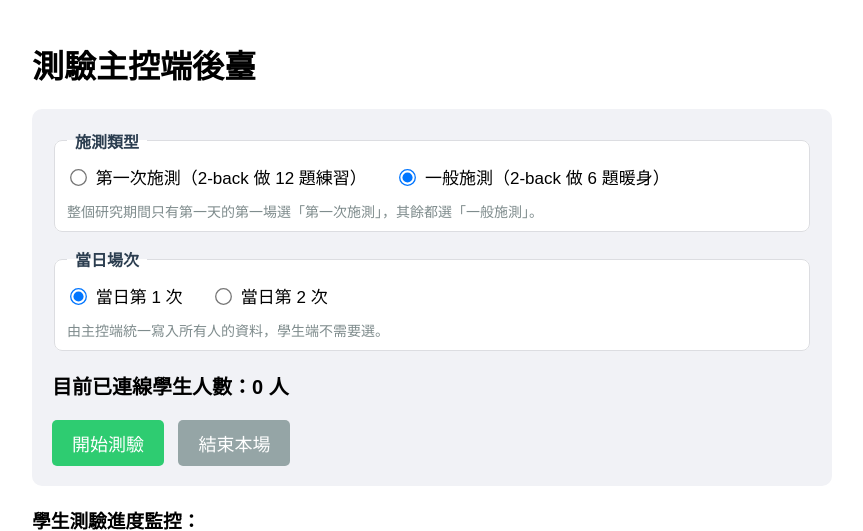
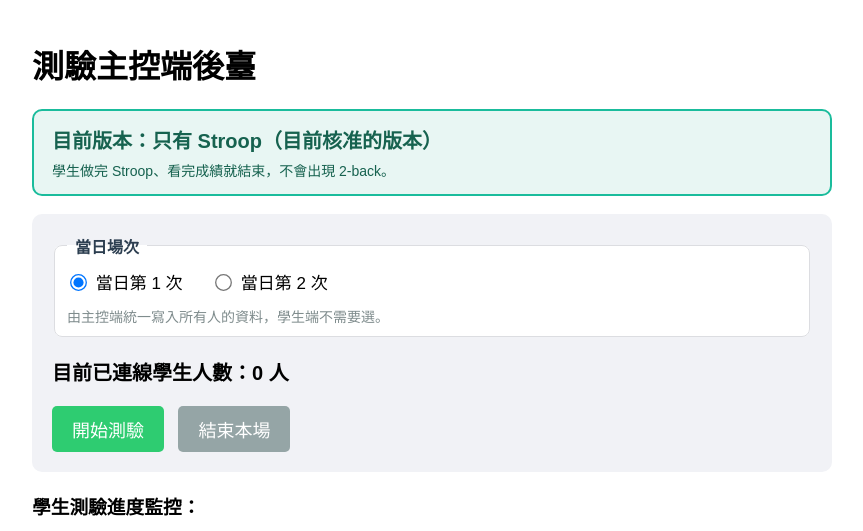
Before and after one commit to wayne990710/cognitive_performence_tests, a Flask app: page /admin in a window 1280 px wide. Shown: the top 531 px of the page, without its empty margins (208-1071 px from the left). Run offline with Flask 3, Linux system fonts and the light colour scheme; parts of the project's set-up code (start-up, migrations or seed data) failed here and were passed over; some libraries are stand-ins or nearby versions.

Commit message:
拆成「只有 Stroop」與「Stroop＋2-back」兩種版本，預設只有 Stroop
REC 變更案（加入 2-back）仍在審查中，研究參與者簽署的知情同意書與目前核准的
計畫書都只包含 Stroop，變更案通過之前不能施測 2-back。

- 以啟動參數切換：python app.py 只有 Stroop（預設）；
  python app.py --with-2back 才加入 2-back。不做成主控端網頁選項，避免現場誤點
- 版本同時顯示在啟動訊息、主控端頁面最上方的色塊與開始測驗的確認視窗
- 只有 Stroop 時：學生看完成績即結束，不出現任何 2-back 畫面；主控端隱藏
  施測類型選項；伺服器拒絕所有 2-back 請求，不發題、不收資料、不建 2-back CSV
- Stroop CSV 新增 Test_Set 欄位（Stroop／Stroop+2-back），只有 Stroop 的場次
  Practice_Type 寫「不適用」，方便日後合併變更案通過前後的資料
- 新增兩個雙擊即可啟動的 .bat 檔

Co-Authored-By: Claude Opus 5 <noreply@anthropic.com>

```diff
--- a/app.py
+++ b/app.py
@@ -1,18 +1,26 @@
-# 執行方式：在 stroop_project 資料夾下輸入 python app.py
-# 啟動後畫面會直接印出主控端與學生端的網址，不需要自己去查 IP。
+# 執行方式（在程式資料夾下）：
+#   python app.py               只有 Stroop（目前 REC 核准的版本，預設）
+#   python app.py --with-2back  Stroop + 2-back（REC 變更案核准後才能使用）
+# 啟動後畫面會直接印出主控端與學生端的網址，以及目前是哪一種版本。
 #
-# 一場施測的流程：
+# 只有 Stroop 的流程：
+#   主控端選「當日場次」→ 按開始
+#   → 學生做 Stroop（8 題練習 + 24 題正式）
+#   → 顯示個人成績與排名，測驗結束
+#
+# Stroop + 2-back 的流程：
 #   主控端選「施測類型」與「當日場次」→ 按開始
 #   → 學生做 Stroop（8 題練習 + 24 題正式）
 #   → 顯示個人成績與排名，倒數後自動進入 2-back 說明頁
 #   → 2-back（第一次施測 12 題練習／其後 6 題暖身，接 30 題正式）
 #   → 顯示「完成」，不顯示任何成績
 #
-# 資料落檔：開始測驗時即建立兩個 CSV，之後逐筆附加寫入，
+# 資料落檔：第一筆資料進來時才建立 CSV，之後逐筆附加寫入，
 #          手機斷線或伺服器重啟都不影響已寫入的資料。
 
 import os
 import csv
+import argparse
 import socket
 import warnings
 from datetime import datetime, timezone
@@ -34,8 +42,18 @@ with warnings.catch_warnings():
 
 OUTPUT_DIR = 'output'
 
+# 是否啟用 2-back 工作記憶測驗。
+# 同意書與目前核准的計畫書只包含 Stroop，REC 變更案通過之前一律不能施測 2-back，
+# 因此預設關閉，必須在啟動時明確加上 --with-2back 才會打開。
+# 刻意不做成主控端網頁上的選項：網頁選項容易在施測現場被誤點，
+# 啟動參數則要重開伺服器才能改變，也會清楚印在啟動訊息與主控端頁面上。
+TWOBACK_ENABLED = False
+
+TEST_SET_STROOP_ONLY = 'Stroop'
+TEST_SET_WITH_TWOBACK = 'Stroop+2-back'
+
 STROOP_HEADER = [
-    "Session_ID", "Session_Slot", "Practice_Type", "Student_ID", "Attempt",
+    "Session_ID", "Session_Slot", "Test_Set", "Practice_Type", "Student_ID", "Attempt",
     "Trial", "Condition", "Stimulus_Onset", "Reaction_Time_ms", "Is_Correct",
     "Page_Hidden",
 ]
@@ -115,6 +133,20 @@ def session_payload():
         'server_time_ms': server_time_ms(),
         'practice_type': session_info['practice_type'],
         'session_slot': session_info['session_slot'],
+        'twoback_enabled': TWOBACK_ENABLED,
+    }
+
+
+def session_info_payload():
+    """發給主控端的本場資訊。"""
+    return {
+        'session_id': session_info['session_id'],
+        'test_set': session_info['test_set'],
+        'twoback_enabled': TWOBACK_ENABLED,
+        'practice_type': session_info['practice_type'],
+        'session_slot': session_info['session_slot'],
+        'stroop_csv': session_info['stroop_csv'],
+        'twoback_csv': session_info['twoback_csv'],
     }
 
 
@@ -184,12 +216,12 @@ def append_csv(path, header, row):
 
 @app.route('/')
 def index():
-    return render_template('client.html')
+    return render_template('client.html', twoback_enabled=TWOBACK_ENABLED)
 
 
 @app.route('/admin')
 def admin():
-    return render_template('admin.html')
+    return render_template('admin.html', twoback_enabled=TWOBACK_ENABLED)
 
 
 @socketio.on('join')
@@ -241,9 +273,14 @@ def handle_start(data=None):
 
     data = as_dict(data)
 
-    practice_type = data.get('practice_type', 'regular')
-    if practice_type not in ('first', 'regular'):
-        practice_type = 'regular'
+    if TWOBACK_ENABLED:
+        practice_type = data.get('practice_type', 'regular')
+        if practice_type not in ('first', 'regular'):
+            practice_type = 'regular'
+    else:
+        # 只有 Stroop 時沒有練習／暖身之分，這一欄寫明「不適用」，
+        # 避免之後合併資料時被誤以為是 2-back 的一般施測。
+        practice_type = '不適用'
 
     try:
         session_slot = int(data.get('session_slot', 1))
@@ -263,10 +300,12 @@ def handle_start(data=None):
 
     session_id = datetime.now().strftime("%Y%m%d_%H%M%S")
     stroop_csv = os.path.join(OUTPUT_DIR, "stroop_%s.csv" % session_id)
-    twoback_csv = os.path.join(OUTPUT_DIR, "twoback_%s.csv" % session_id)
+    twoback_csv = (os.path.join(OUTPUT_DIR, "twoback_%s.csv" % session_id)
+                   if TWOBACK_ENABLED else None)
 
     session_info = {
         'session_id': session_id,
+        'test_set': TEST_SET_WITH_TWOBACK if TWOBACK_ENABLED else TEST_SET_STROOP_ONLY,
         'practice_type': practice_type,
         'session_slot': session_slot,
         'stroop_csv': stroop_csv,
@@ -277,13 +316,7 @@ def handle_start(data=None):
         connected_users[sid]['status'] = 'Stroop 測驗中'
     broadcast_users()
 
-    emit('session_info', {
-        'session_id': session_id,
-        'practice_type': practice_type,
-        'session_slot': session_slot,
-        'stroop_csv': stroop_csv,
-        'twoback_csv': twoback_csv,
-    }, broadcast=True)
+    emit('session_info', session_info_payload(), broadcast=True)
 
     emit('test_started', session_payload(), broadcast=True)
 
@@ -310,6 +343,7 @@ def handle_submit(data):
             append_csv(session_info['stroop_csv'], STROOP_HEADER, [
                 session_info['session_id'],
                 session_info['session_slot'],
+                session_info['test_set'],
                 session_info['practice_type'],
                 csv_safe(clean_student_id(r.get('student_id', student_id))),
                 attempt,
@@ -340,7 +374,8 @@ def handle_submit(data):
     }
 
     if request.sid in connected_users:
-        connected_users[request.sid]['status'] = 'Stroop 已完成'
+        # 只有 Stroop 時，交完 Stroop 就是整場結束
+        connected_users[request.sid]['status'] = 'Stroop 已完成' if TWOBACK_ENABLED else '已完成'
         broadcast_users()
 
     sorted_sids = sorted(completed_stats.keys(),
@@ -363,7 +398,8 @@ def handle_request_twoback():
 
     序列在伺服器端生成，每位學生各自獨立，避免鄰座互相對照。
     """
-    if not session_info:
+    # 未啟用 2-back 時伺服器一律拒絕，就算學生端被竄改也拿不到題目。
+    if not session_info or not TWOBACK_ENABLED:
         return
 
     student_id = connected_users.get(request.sid, {}).get('student_id', '未知')
@@ -394,7 +430,8 @@ def handle_request_twoback():
 @socketio.on('twoback_trial')
 def handle_twoback_trial(data):
     """2-back 每答完一題就回傳一筆，立刻落檔。"""
-    if not session_info:
+    # 未啟用 2-back 時不收任何 2-back 資料，也不會建立 2-back 的 CSV。
+    if not session_info or not TWOBACK_ENABLED:
         return
 
     data = as_dict(data)
@@ -421,6 +458,8 @@ def handle_twoback_trial(data):
 
 @socketio.on('twoback_done')
 def handle_twoback_done():
+    if not TWOBACK_ENABLED:
+        return
     if request.sid in connected_users:
         connected_users[request.sid]['status'] = '已完成'
         broadcast_users()
@@ -465,13 +504,7 @@ def handle_time_sync(data):
 def handle_request_status():
     """主控端重新整理後，取回目前場次狀態。"""
     if session_info:
-        emit('session_info', {
-            'session_id': session_info['session_id'],
-            'practice_type': session_info['practice_type'],
-            'session_slot': session_info['session_slot'],
-            'stroop_csv': session_info['stroop_csv'],
-            'twoback_csv': session_info['twoback_csv'],
-        }, to=request.sid)
+        emit('session_info', session_info_payload(), to=request.sid)
     broadcast_users()
 
 
@@ -531,6 +564,11 @@ def print_startup_banner(port):
     print()
     print(line)
     print('  認知測驗伺服器已啟動')
+    if TWOBACK_ENABLED:
+        print('  測驗版本：Stroop + 2-back 工作記憶測驗')
+        print('  ※ 僅限 REC 變更案核准後使用')
+    else:
+        print('  測驗版本：只有 Stroop（目前核准的版本）')
     print(line)
 
     if ip:
@@ -558,6 +596,13 @@ def print_startup_banner(port):
 
 
 if __name__ == '__main__':
+    parser = argparse.ArgumentParser(description='認知測驗伺服器')
+    parser.add_argument(
+        '--with-2back', action='store_true',
+        help='加入 2-back 工作記憶測驗（僅限 REC 變更案核准後使用）')
+    args = parser.parse_args()
+    TWOBACK_ENABLED = args.with_2back
+
     PORT = 5000
 
     if port_in_use(PORT):
--- a/templates/admin.html
+++ b/templates/admin.html
@@ -39,6 +39,11 @@
         }
         tr.dup-row td { background-color: #fdecea; }
 
+        .mode-banner { padding: 14px 18px; border-radius: 10px; margin-bottom: 18px; font-size: 20px; font-weight: bold; }
+        .mode-banner .mode-hint { font-size: 14px; font-weight: normal; margin-top: 6px; }
+        .mode-stroop { background-color: #e8f6f3; color: #16624f; border: 2px solid #1abc9c; }
+        .mode-full { background-color: #f4ecf7; color: #6c3483; border: 2px solid #8e44ad; }
+
         .status-waiting { color: #7f8c8d; }
         .status-stroop { color: #e67e22; font-weight: bold; }
         .status-stroop-done { color: #2980b9; font-weight: bold; }
@@ -49,13 +54,27 @@
 <body>
     <h1>測驗主控端後臺</h1>
 
+    {% if twoback_enabled %}
+    <div class="mode-banner mode-full">
+        目前版本：Stroop ＋ 2-back 工作記憶測驗
+        <div class="mode-hint">僅限 REC 變更案核准後使用。尚未核准時，請關閉伺服器，改用 python app.py 重新啟動。</div>
+    </div>
+    {% else %}
+    <div class="mode-banner mode-stroop">
+        目前版本：只有 Stroop（目前核准的版本）
+        <div class="mode-hint">學生做完 Stroop、看完成績就結束，不會出現 2-back。</div>
+    </div>
+    {% endif %}
+
     <div class="control-panel">
+        {% if twoback_enabled %}
         <fieldset>
             <legend>施測類型</legend>
             <label><input type="radio" name="practice_type" value="first"> 第一次施測（2-back 做 12 題練習）</label>
             <label><input type="radio" name="practice_type" value="regular" checked> 一般施測（2-back 做 6 題暖身）</label>
-            <p class="hint">整個研究期間只有第一天的第一場選「第一次施測」，其餘都選「一般施測」。</p>
+            <p class="hint">加入 2-back 後的第一場選「第一次施測」，其餘都選「一般施測」。</p>
         </fieldset>
+        {% endif %}
 
         <fieldset>
             <legend>當日場次</legend>
@@ -77,7 +96,7 @@
         <div id="session-box">
             <div><b>本場代碼：</b><span id="s-id"></span>　<b>施測類型：</b><span id="s-type"></span>　<b>場次：</b>當日第 <span id="s-slot"></span> 次</div>
             <div><b>Stroop 資料：</b><code id="s-stroop"></code></div>
-            <div><b>2-back 資料：</b><code id="s-twoback"></code></div>
+            <div id="s-twoback-row"><b>2-back 資料：</b><code id="s-twoback"></code></div>
             <div class="hint">資料每答完一題就即時寫入上述檔案，不需要按匯出；手機斷線或伺服器重開都不會影響已寫入的部分。</div>
         </div>
     </div>
@@ -96,6 +115,9 @@
 
     <script>
         const socket = io();
+
+        // 由伺服器的啟動參數決定：預設只有 Stroop，加上 --with-2back 才會接 2-back。
+        const TWOBACK_ENABLED = {{ 'true' if twoback_enabled else 'false' }};
 
         socket.on('connect', () => {
             socket.emit('request_status');
@@ -146,11 +168,18 @@
             box.innerHTML = SESSION_BOX_HTML;
             box.style.display = 'block';
             document.getElementById('s-id').innerText = data.session_id;
-            document.getElementById('s-type').innerText =
-                (data.practice_type === 'first') ? '第一次施測（12 題練習）' : '一般施測（6 題暖身）';
+            if (data.twoback_enabled) {
+                document.getElementById('s-type').innerText =
+                    (data.practice_type === 'first')
+                        ? 'Stroop＋2-back，第一次施測（12 題練習）'
+                        : 'Stroop＋2-back，一般施測（6 題暖身）';
+                document.getElementById('s-twoback').innerText = data.twoback_csv;
+            } else {
+                document.getElementById('s-type').innerText = '只有 Stroop';
+                document.getElementById('s-twoback-row').style.display = 'none';
+            }
             document.getElementById('s-slot').innerText = data.session_slot;
             document.getElementById('s-stroop').innerText = data.stroop_csv;
-            document.getElementById('s-twoback').innerText = data.twoback_csv;
 
             document.getElementById('btn-start').disabled = true;
             document.getElementById('btn-end').disabled = false;
@@ -188,12 +217,17 @@
                 return;
             }
 
-            const practiceType = selectedValue('practice_type');
+            const practiceType = TWOBACK_ENABLED ? selectedValue('practice_type') : null;
             const sessionSlot = selectedValue('session_slot');
 
-            const typeText = (practiceType === 'first')
-                ? '第一次施測（2-back 做 12 題練習）'
-                : '一般施測（2-back 做 6 題暖身）';
+            let typeText;
+            if (!TWOBACK_ENABLED) {
+                typeText = '只有 Stroop';
+            } else if (practiceType === 'first') {
+                typeText = 'Stroop＋2-back，第一次施測（2-back 做 12 題練習）';
+            } else {
+                typeText = 'Stroop＋2-back，一般施測（2-back 做 6 題暖身）';
+            }
 
             const msg = "確定要開始測驗嗎？這將同步所有學生的畫面。\n\n"
                       + "施測類型：" + typeText + "\n"
```
Also changed, not shown: 2back_開發進度.md (+49 -0 lines), templates/client.html (+30 -5 lines), 2 other files.
